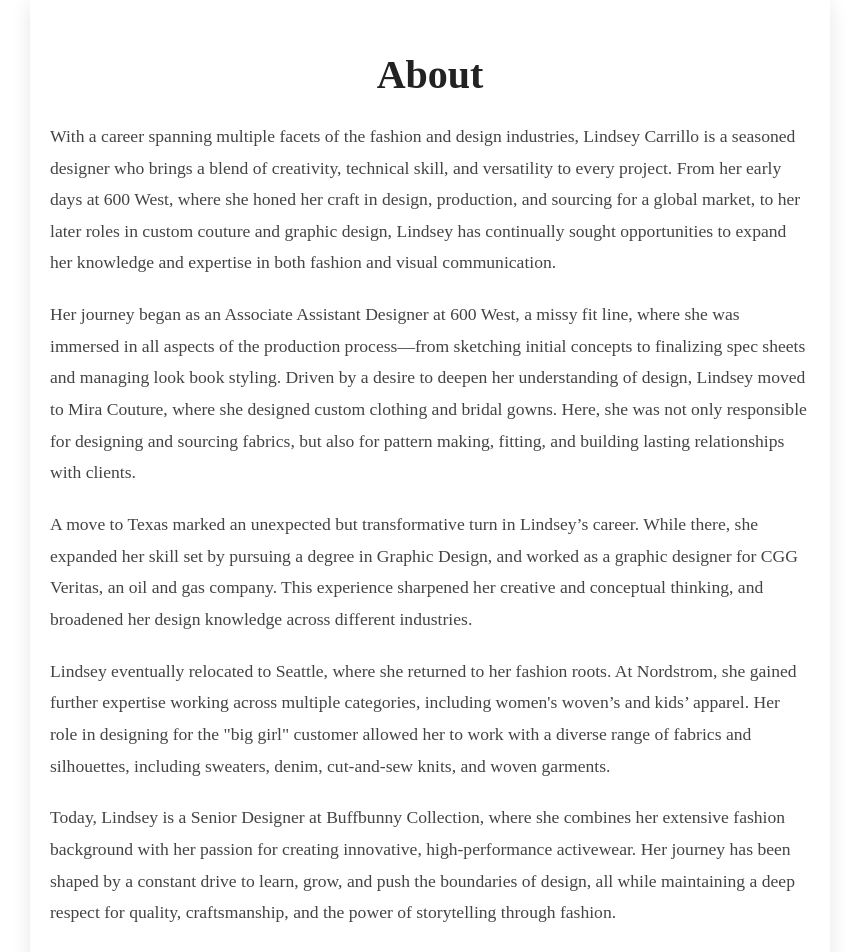
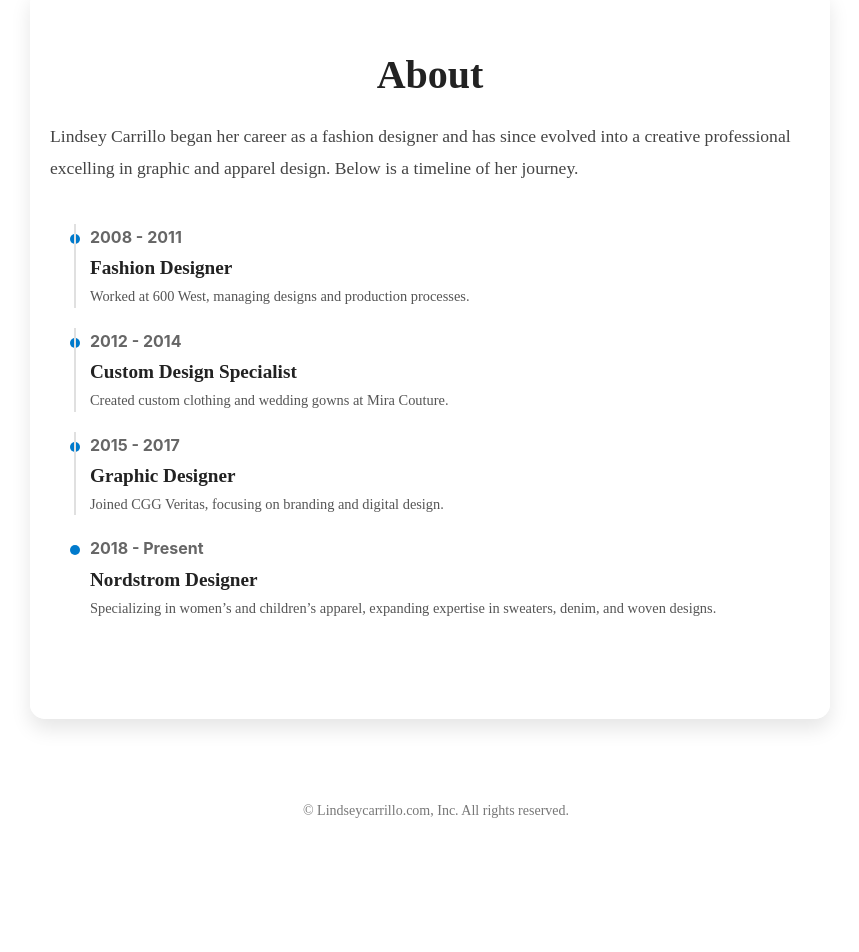
Before and after one commit to lmay87/lc-react, a Next.js app: page / in a window 1280 px wide. Shown: the part 1160-2112 px from the top of the page, without its empty margins (210-1069 px from the left). After the commit the page ends 2063 px from the top, so only its background shows below. Built offline with nearby package versions, Linux system fonts and the light colour scheme; a web font is replaced by a local one.

Commit message:
Update index.js

```diff
--- a/src/pages/index.js
+++ b/src/pages/index.js
@@ -36,22 +36,9 @@
         <div className="about-section">
           <h1 className="about-header">About</h1>
           <div className="about-content">
-           <p>
-With a career spanning multiple facets of the fashion and design industries, Lindsey Carrillo is a seasoned designer who brings a blend of creativity, technical skill, and versatility to every project. From her early days at 600 West, where she honed her craft in design, production, and sourcing for a global market, to her later roles in custom couture and graphic design, Lindsey has continually sought opportunities to expand her knowledge and expertise in both fashion and visual communication.
-</p>
-<p>
-Her journey began as an Associate Assistant Designer at 600 West, a missy fit line, where she was immersed in all aspects of the production process—from sketching initial concepts to finalizing spec sheets and managing look book styling. Driven by a desire to deepen her understanding of design, Lindsey moved to Mira Couture, where she designed custom clothing and bridal gowns. Here, she was not only responsible for designing and sourcing fabrics, but also for pattern making, fitting, and building lasting relationships with clients.
-</p>
-<p>
-A move to Texas marked an unexpected but transformative turn in Lindsey’s career. While there, she expanded her skill set by pursuing a degree in Graphic Design, and worked as a graphic designer for CGG Veritas, an oil and gas company. This experience sharpened her creative and conceptual thinking, and broadened her design knowledge across different industries.
-</p>
-<p>
-Lindsey eventually relocated to Seattle, where she returned to her fashion roots. At Nordstrom, she gained further expertise working across multiple categories, including women's woven’s and kids’ apparel. Her role in designing for the "big girl" customer allowed her to work with a diverse range of fabrics and silhouettes, including sweaters, denim, cut-and-sew knits, and woven garments.
-</p>
-<p>
-Today, Lindsey is a Senior Designer at Buffbunny Collection, where she combines her extensive fashion background with her passion for creating innovative, high-performance activewear. Her journey has been shaped by a constant drive to learn, grow, and push the boundaries of design, all while maintaining a deep respect for quality, craftsmanship, and the power of storytelling through fashion.
-</p>
-
+            <p>
+            Lindsey Carrillo began her career as a fashion designer and has since evolved into a creative professional excelling in graphic and apparel design. Below is a timeline of her journey.
+            </p>
 
             {/* Timeline Section */}
             <div className="timeline">
```
